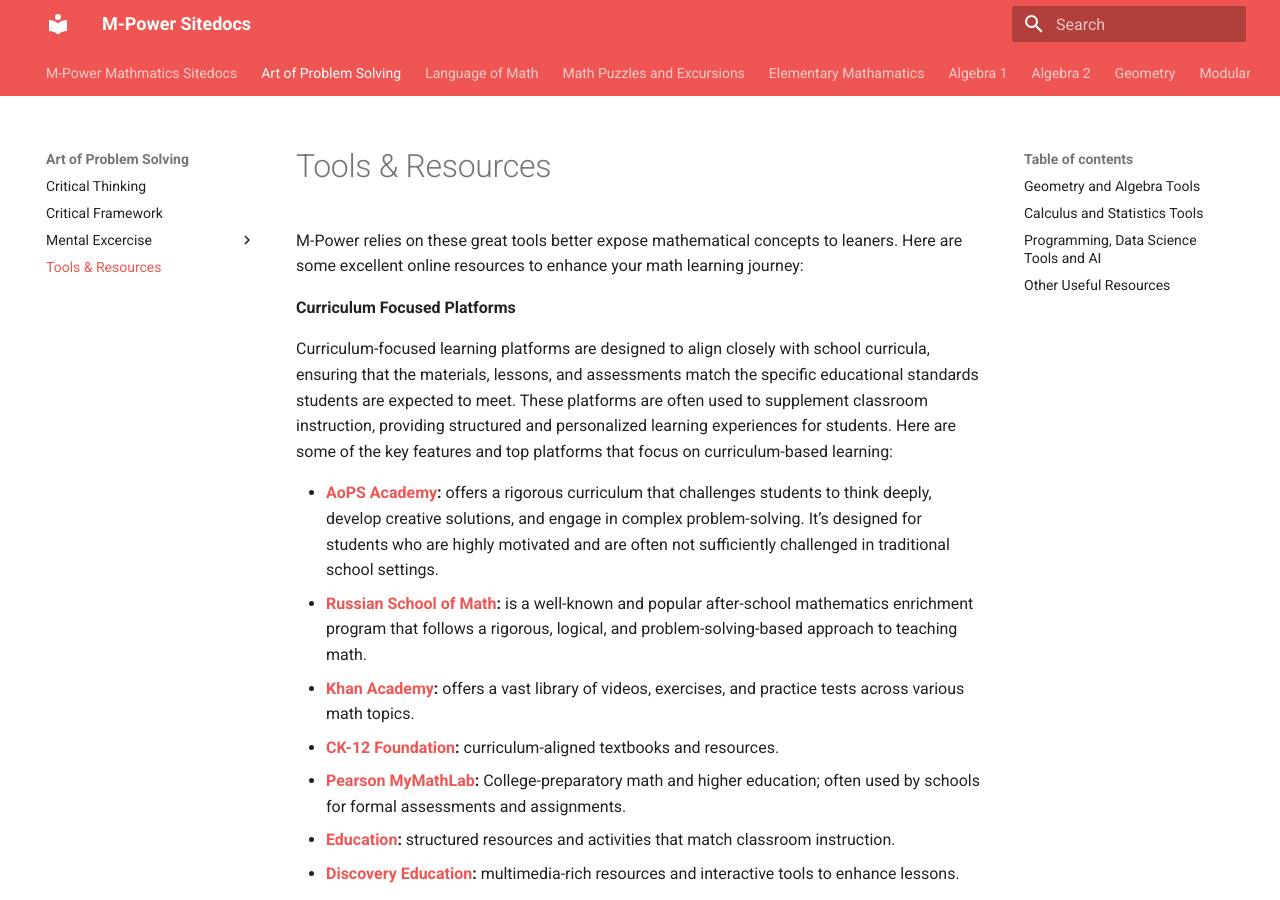
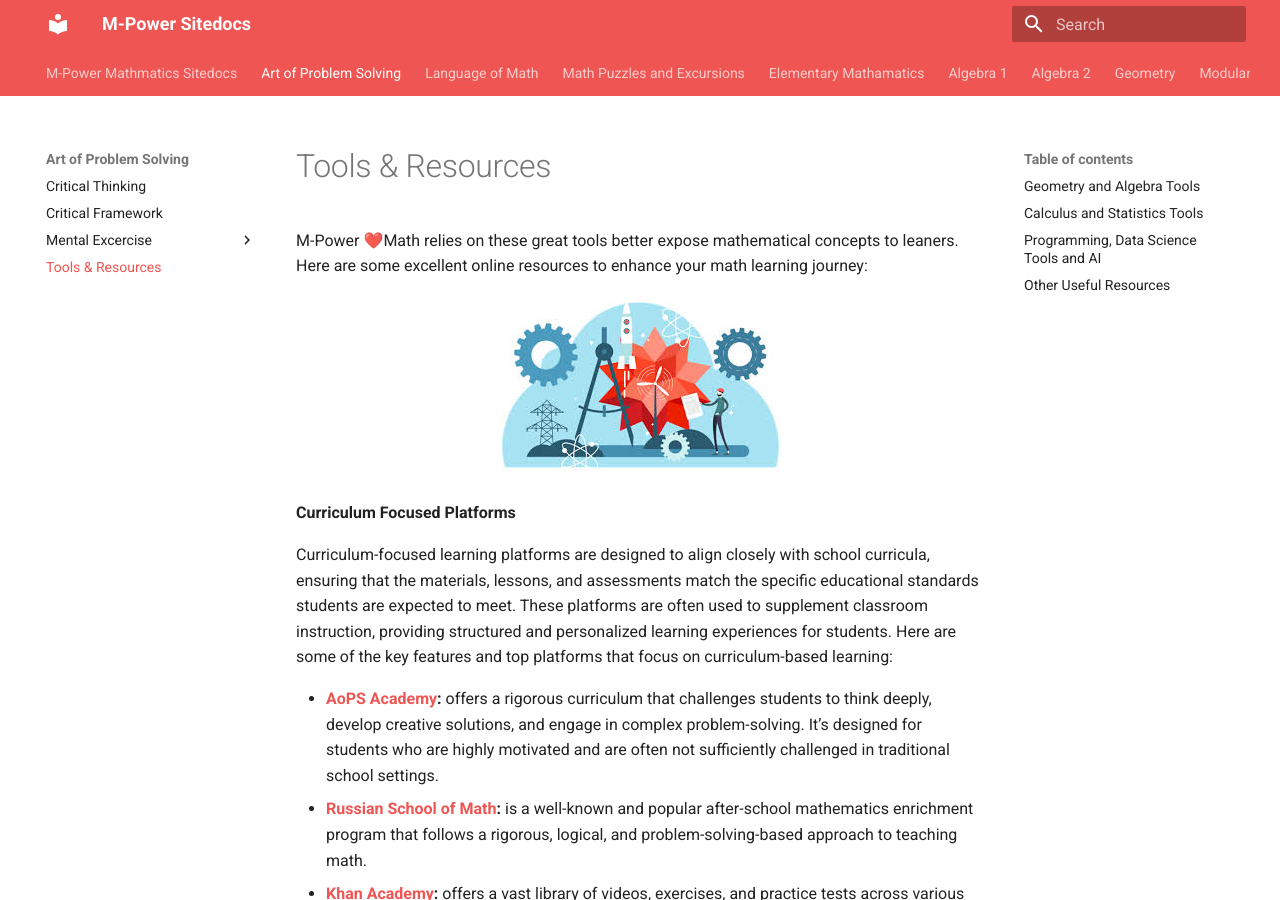
Before and after one commit to baseonballs/mpower-sitedocs, an MkDocs documentation site: the page built from site-docs/resources/index.md, in a window 1280 px wide and 900 px high. Built offline with MkDocs 1.6.1 and Material for MkDocs 9.7.7, drawn with Linux system fonts in a browser that asks for light colours.

Commit message:
added image for tools and resources.

```diff
--- a/site-docs/resources/index.md
+++ b/site-docs/resources/index.md
@@ -1,6 +1,10 @@
 # Tools & Resources
 
-M-Power relies on these great tools better expose mathematical concepts to leaners. Here are some excellent online resources to enhance your math learning journey:
+M-Power ❤️Math relies on these great tools better expose mathematical concepts to leaners. Here are some excellent online resources to enhance your math learning journey:
+
+<div style="text-align: center;">
+  <img src="../assets/images/tools-resources/image.001.png" alt="res">
+</div>
 
 **Curriculum Focused Platforms**
 
```
Also changed, not shown: site-docs/assets/images/tools-resources/image.001.png (added), site-docs/assets/images/tools-resources/image.png (added).
